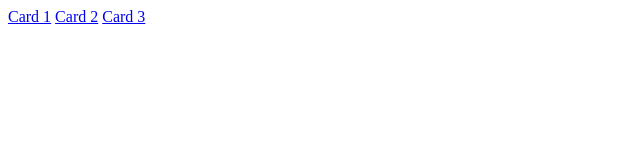
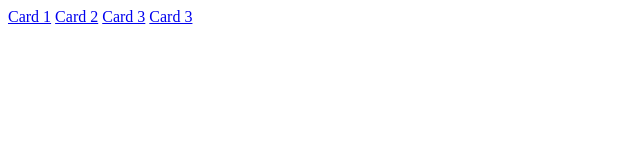
Before and after one commit to auysh8/cards_projects, a plain HTML site: page index.html in a window 1280 px wide. Shown: the full height of the page, 0-640 px from the left. Drawn offline with Linux system fonts and the light colour scheme.

Commit message:
index.html

```diff
--- a/index.html
+++ b/index.html
@@ -10,5 +10,6 @@
     <a href="card1/index.html">Card 1</a>
     <a href="card2/index.html">Card 2</a>
     <a href="card3/index.html">Card 3</a>
+    <a href="card4/index.html">Card 3</a>
 </body>
 </html>
```
